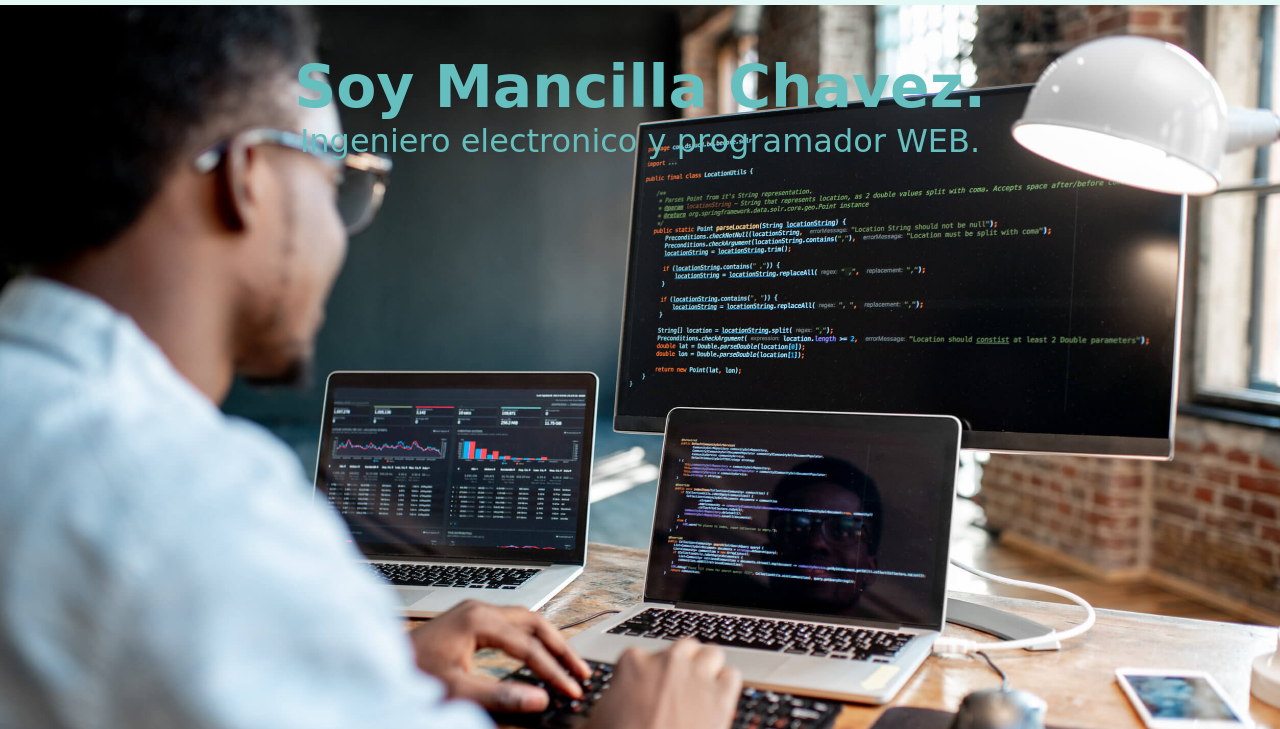
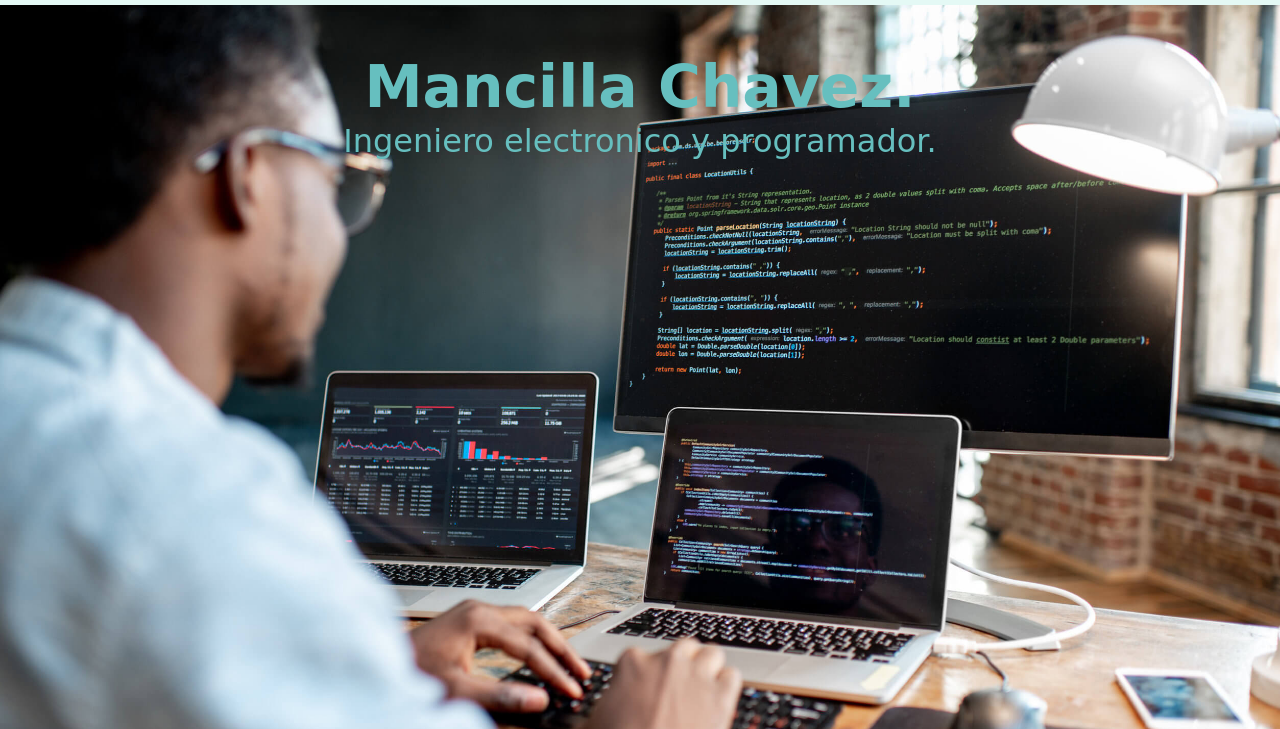
Before and after one commit to MANCILLA-SS22/PF_MancillaChavezGerman, a plain HTML site: page index.html in a window 1280 px wide. Shown: the part 71-800 px from the top of the page. Drawn offline with nearby package versions, Linux system fonts and the light colour scheme; a web font is replaced by a local one.

Commit message:
titulo modificado

```diff
--- a/css/style.css
+++ b/css/style.css
@@ -66,7 +66,7 @@ ul>li {
 h1 {
     font-family: 'Monsieur La Doulaise', cursive;
     color: #66BFBF;
-    font-size: 4rem;
+    font-size: 3rem;
     font-weight: 900;
     margin-bottom: 0;
 }
--- a/index.html
+++ b/index.html
@@ -55,8 +55,8 @@
 
     <div class="sect1 container-sm d-flex justify-content-center">
         <div class="d-flex flex-column justify-content-center align-items-center position-absolute  pt-5">
-            <h1 class="animate__heartBeat w-100">Soy Mancilla Chavez.</h1>
-            <h2 class="animate__heartBeat below-tittle text-center">Ingeniero electronico y programador WEB.</h2>
+            <h1 class="animate__heartBeat w-auto">Mancilla Chavez.</h1>
+            <h2 class="animate__heartBeat below-tittle text-center">Ingeniero electronico y programador.</h2>
         </div>
         <img class="mount mx-auto d-block w-100 h-100" src="./img/programmer.jpg" alt="mountain-image">
     </div>
```
